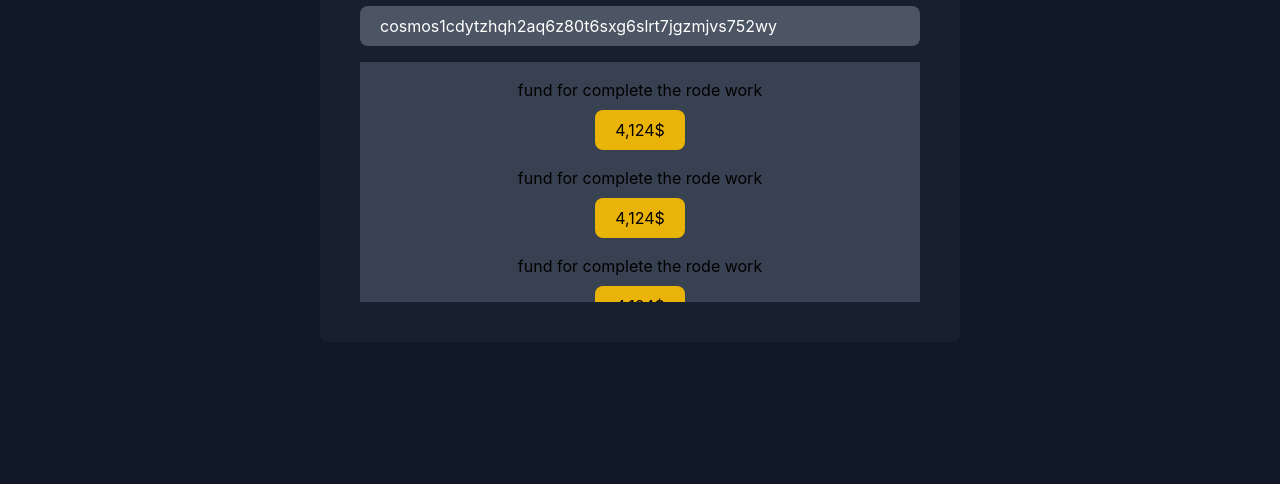
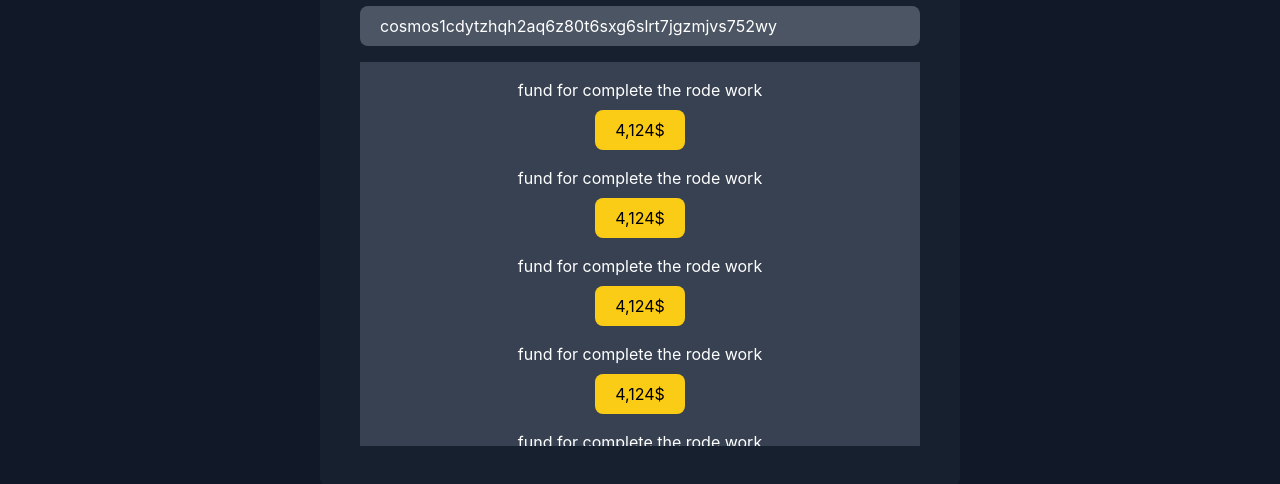
Before and after one commit to Donate-for-purpose/Frontend, a Next.js app: page /yourfunds in a window 1280 px wide. Shown: the part 214-698 px from the top of the page. Built offline with nearby package versions, Linux system fonts and the light colour scheme; what wagmi would draw is missing.

Commit message:
pds ultra

```diff
--- a/pages/donate/index.tsx
+++ b/pages/donate/index.tsx
@@ -17,6 +17,7 @@ function donate() {
             <h1 className="title-font font-medium text-3xl text-white">Helping hands are better than praying lips!</h1>
             <p className="leading-relaxed mt-4">Lorem ipsum dolor sit amet consectetur, adipisicing elit. Voluptas dolores unde cumque similique, placeat eos?</p>
           </div>
+
           <div className="lg:w-2/6 md:w-1/2 bg-gray-800 bg-opacity-50 rounded-lg p-8 flex flex-col md:ml-auto w-full mt-10 md:mt-0">
             <h2 className="text-white text-lg font-medium title-font mb-5">Helping Hands</h2>
             <div className="relative mb-4">
--- a/pages/yourfunds/index.tsx
+++ b/pages/yourfunds/index.tsx
@@ -24,31 +24,29 @@ function index() {
     return (
         <>
             <Navbar />
-            <div className='bg-gray-900 pt-20 w-full h-full lg:h-screen '>
-                <div className=" bg-gray-800 bg-opacity-50 rounded-lg w-6/12 mx-auto p-10">
+            <div className='bg-gray-900 pt-20 w-full h-screen lg:h-screen '>
+                <div className=" bg-gray-800 bg-opacity-50 rounded-lg w-11/12 md:w-8/12 lg:w-6/12  mx-auto p-10">
                     <h2 className="text-white text-4xl pt-0 mx-auto w-full text-center font-semibold">Your funds</h2>
                     <div className="relative mb-4 mt-8">
                         <label htmlFor="c" className="leading-7 text-lg text-gray-400">Your Address</label>
                         <p className='overflow-hidden px-5 py-2 rounded-lg bg-gray-600 text-white border-none'>cosmos1cdytzhqh2aq6z80t6sxg6slrt7jgzmjvs752wy</p>
                     </div>
-                    <div className='bg-gray-700 h-60 overflow-scroll'>
+                    <div className='bg-gray-700 h-96 overflow-x-hidden text-white overflow-scroll'>
                         <div className="text-md pt-4 pb-2  text-center">fund for complete the rode work</div>
-                        <p className=' px-5 py-2 rounded-lg bg-yellow-500  border-none w-fit mx-auto '>4,124$</p>
+                        <p className=' px-5 py-2 rounded-lg bg-yellow-400 text-black hover:cursor-pointer hover:bg-yellow-500  border-none w-fit mx-auto '>4,124$</p>
 
                         <div className="text-md pt-4 pb-2  text-center">fund for complete the rode work</div>
-                        <p className=' px-5 py-2 rounded-lg bg-yellow-500  border-none w-fit mx-auto '>4,124$</p>
+                        <p className=' px-5 py-2 rounded-lg bg-yellow-400 text-black hover:cursor-pointer hover:bg-yellow-500  border-none w-fit mx-auto '>4,124$</p>
 
                         <div className="text-md pt-4 pb-2  text-center">fund for complete the rode work</div>
-                        <p className=' px-5 py-2 rounded-lg bg-yellow-500  border-none w-fit mx-auto '>4,124$</p>
+                        <p className=' px-5 py-2 rounded-lg bg-yellow-400 text-black hover:cursor-pointer hover:bg-yellow-500  border-none w-fit mx-auto '>4,124$</p>
 
                         <div className="text-md pt-4 pb-2  text-center">fund for complete the rode work</div>
-                        <p className=' px-5 py-2 rounded-lg bg-yellow-500  border-none w-fit mx-auto '>4,124$</p>
+                        <p className=' px-5 py-2 rounded-lg bg-yellow-400 text-black hover:cursor-pointer hover:bg-yellow-500  border-none w-fit mx-auto '>4,124$</p>
 
                         <div className="text-md pt-4 pb-2  text-center">fund for complete the rode work</div>
-                        <p className=' px-5 py-2 rounded-lg bg-yellow-500  border-none w-fit mx-auto '>4,124$</p>
+                        <p className=' px-5 py-2 rounded-lg bg-yellow-400  text-black hover:cursor-pointer hover:bg-yellow-500 border-none w-fit mx-auto '>4,124$</p>
 
-                        <div className="text-md pt-4 pb-2  text-center">fund for complete the rode work</div>
-                        <p className=' px-5 py-2 rounded-lg bg-yellow-500  border-none w-fit mx-auto '>4,124$</p>
                     </div>
 
                 </div>
```
